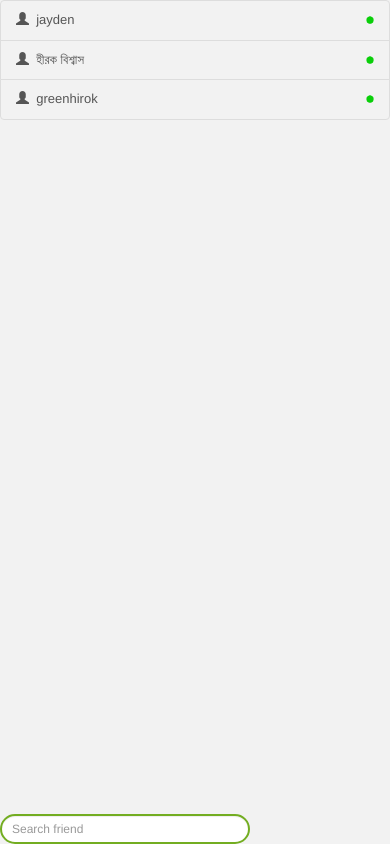
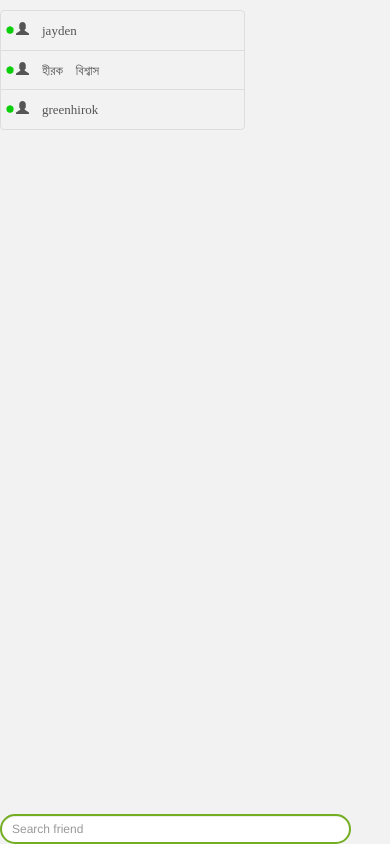
Before and after one commit to hirokgreen/greenbook, a Flask app: page /chat in a window 390 px wide. Run offline with Flask 2, Linux system fonts and the light colour scheme; a user stored in the database is signed in; data comes from the database, SQL or seed files in the repository; both versions use the stored data as it was after the commit; parts of the project's set-up code (start-up, migrations or seed data) failed here and were passed over; some libraries are stand-ins or nearby versions.

Commit message:
friend,home view updated

```diff
--- a/app.py
+++ b/app.py
@@ -74,6 +74,11 @@ def hello():
     time = datetime.now()
     print '<h2>Hello Word! This is my first CGI program</h2>'
     return render_template('hello.html', posts = rs,form=form,time=time)
+
+@app.route("/main/")
+@login_required
+def main():
+    return render_template('main.html')
 
 @app.route("/add_post",methods=['GET', 'POST'])
 @login_required
--- a/templates/chat.html
+++ b/templates/chat.html
@@ -7,24 +7,35 @@
     <script src="http://maxcdn.bootstrapcdn.com/bootstrap/3.3.5/js/bootstrap.min.js"></script>
     <link href="http://fonts.googleapis.com/css?family=Montserrat" rel="stylesheet">
     <link href="//maxcdn.bootstrapcdn.com/font-awesome/4.2.0/css/font-awesome.min.css" rel="stylesheet">
-</head>
-<body style="background-color: #F2F2F2;">
-<div class="msg" style="position: fixed; width: 100%; height: auto; text-align: left;">
 <style>
 #chat a:hover{color: #f89406;}
 </style>
-            <div class="list-group" id="chat">
+</head>
+<body style="background-color: #F2F2F2;">
+<div class="container-fluid">
+<div class="row">
+    <div class="col-xs-8">
+          <div class="msg" style="margin-top: -10px;margin-left: -15px;">
+            <div class="list-group" id="chat" style="">
                 {% for u in user %}
-                   <a style="font-size: 13px; background-color:#F2F2F2;" href="#" class="list-group-item"><span class="glyphicon glyphicon-user"></span>&nbsp;&nbsp;{{ u.uname }}<img src="/static/image/online.png" width="8" height="8" style="float: right; margin-top: 5px;"></a>
+                   <a style="font-size: 13px;float:left;width:100%;background-color:#F2F2F2;" href="#" class="list-group-item">
+
+                       <img src="/static/image/online.png" width="8" height="8" style="float: left; margin-top: 5px; margin-left: -10px;">&nbsp;&nbsp;&nbsp;&nbsp;
+
+                       <span style="float: left;" class="glyphicon glyphicon-user">&nbsp;{{ u.uname }}</span>
+
+                   </a>
                 {% endfor %}
 
             </div>
             <form class="form-inline">
-                <div class="input-group" style="float: right;bottom: 0;position: fixed;">
-                       <input type="text" class="form-control input-sm" name="query" id="msgquery" placeholder="Search friend" style="margin-top: 0px; border-radius: 15px;border: 2px solid #73AD21;padding: 10px;width: 250px;height: 30px;  ">
-
+                <div class="input-group" style="float:left;bottom: 0;position: fixed; width: 100%;">
+                       <input type="text" class="form-control input-sm" name="query" id="msgquery" placeholder="Search friend" style=" border-radius: 15px;border: 2px solid #73AD21;padding: 10px;width:90%;height: 30px;  ">
                 </div>
             </form>
+          </div>
+    </div>
+</div>
 </div>
 </body>
 </html>
--- a/templates/template.html
+++ b/templates/template.html
@@ -90,7 +90,6 @@ function myFunction(arr) {
       <ul class="nav navbar-nav">
         <li><a style="color: #ffffff;" href="#" data-toggle="tooltip" data-placement="bottom" title="greenhirok">Home</a></li>
         <li><a style="color: #ffffff;" href="/hello">Profile</a></li>
-        <li><a style="color: #ffffff;" href="/about">Contact</a></li>
       </ul>
 
       {% if session['logged_in'] != True %}
@@ -124,7 +123,7 @@ function myFunction(arr) {
            <li>
                <form class="form-inline">
                      <div class="input-group">
-                       <input type="text" onkeyup="showHint(this.value)" class="form-control input-sm" placeholder="Search Here" style="margin-top: 8px;margin-left:15px;border-radius: 7px;border: 1px solid #73AD21;font-size:14px;padding: 5px;max-width:400px;min-width:300px;height: 30px; ">
+                       <input type="text" onkeyup="showHint(this.value)" class="form-control input-sm" placeholder="Search Here" style="margin-top: 8px;margin-left:15px;border-radius: 7px;border: 1px solid #73AD21;font-size:14px;padding: 5px;max-width:100%;min-width:150%;height: 30px; ">
                      </div>
                </form>
                <div style="margin-top:-15px;  position: absolute;width: 320px;" id="txtHint">
```
Also changed, not shown: templates/frnd_post.html (+28 -17 lines), templates/hello.html (+24 -19 lines), templates/main.html (added, +21 -0 lines), database.db, static/image/jayden.jpg (added).
